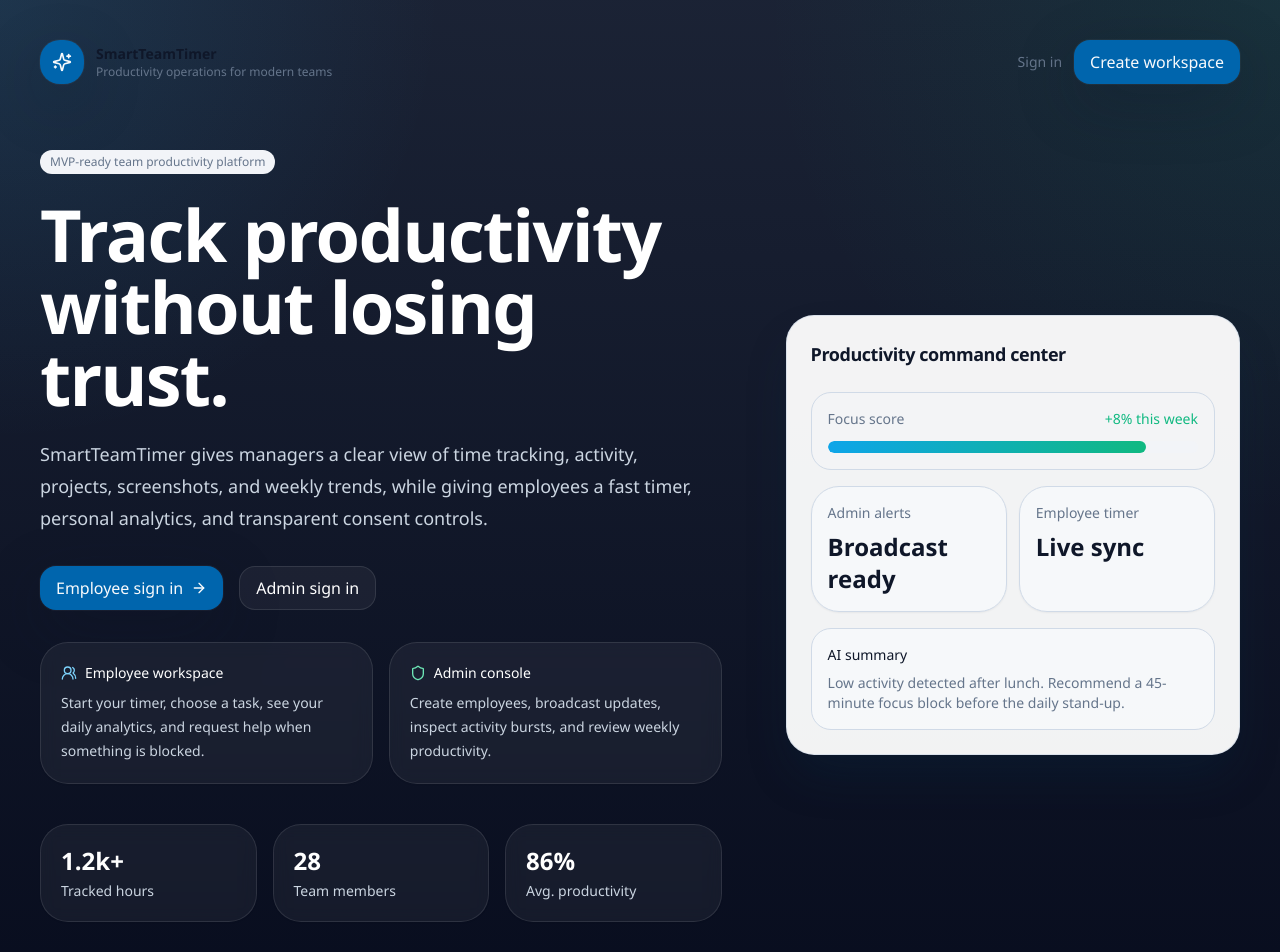
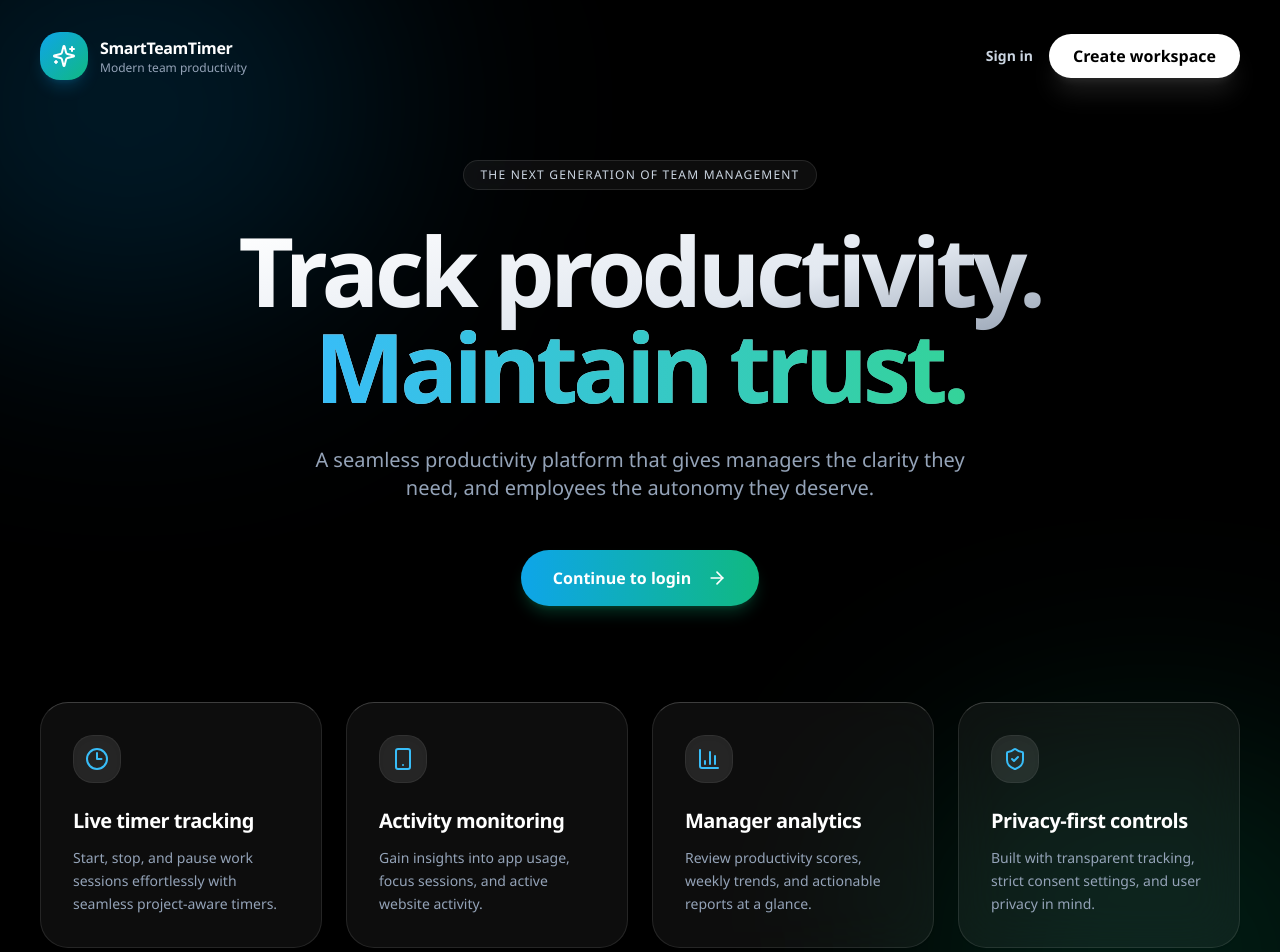
Before and after one commit to alishad846/smart-team-timer, a Next.js app: page / in a window 1280 px wide. Shown: the top 952 px of the page. Built offline with nearby package versions, Linux system fonts and the light colour scheme.

Commit message:
[NEW][Activity tracker]

```diff
--- a/app/page.tsx
+++ b/app/page.tsx
@@ -1,179 +1,115 @@
 import Link from "next/link";
-import { ArrowRight, BarChart3, Clock3, ShieldCheck, Smartphone, Sparkles, Users2, Shield } from "lucide-react";
+import { ArrowRight, BarChart3, Clock3, ShieldCheck, Smartphone, Sparkles, LayoutDashboard, Users } from "lucide-react";
 import { Button } from "@/components/ui/button";
-import { Card, CardContent, CardHeader, CardTitle } from "@/components/ui/card";
+import { Card, CardContent } from "@/components/ui/card";
 import { Badge } from "@/components/ui/badge";
 
 const featureCards = [
   {
     title: "Live timer tracking",
-    description: "Start, stop, and pause work sessions with project-aware timers.",
+    description: "Start, stop, and pause work sessions effortlessly with seamless project-aware timers.",
     icon: Clock3
   },
   {
     title: "Activity monitoring",
-    description: "Monitor app usage, focus sessions, idle time, and website activity.",
+    description: "Gain insights into app usage, focus sessions, and active website activity.",
     icon: Smartphone
   },
   {
     title: "Manager analytics",
-    description: "View productivity scores, weekly trends, screenshots, and reports.",
+    description: "Review productivity scores, weekly trends, and actionable reports at a glance.",
     icon: BarChart3
   },
   {
     title: "Privacy-first controls",
-    description: "Consent settings, transparent tracking, and selective screenshot capture.",
+    description: "Built with transparent tracking, strict consent settings, and user privacy in mind.",
     icon: ShieldCheck
   }
 ];
 
 export default function HomePage() {
   return (
-    <main className="min-h-screen bg-hero-grid">
-      <section className="mx-auto flex min-h-screen max-w-7xl flex-col px-6 py-10 lg:px-10">
-        <header className="flex items-center justify-between">
+    <main className="min-h-screen bg-black overflow-hidden relative selection:bg-primary/30">
+      {/* Abstract Background Gradients */}
+      <div className="absolute top-[-10%] left-[-10%] w-[40%] h-[40%] rounded-full bg-sky-600/20 blur-[120px] pointer-events-none" />
+      <div className="absolute bottom-[-10%] right-[-10%] w-[40%] h-[40%] rounded-full bg-emerald-600/20 blur-[120px] pointer-events-none" />
+
+      <div className="mx-auto flex min-h-screen max-w-7xl flex-col px-6 py-8 lg:px-10 relative z-10">
+
+        {/* Navigation */}
+        <header className="flex items-center justify-between animate-in fade-in slide-in-from-top-4 duration-700">
           <div className="flex items-center gap-3">
-            <div className="flex h-11 w-11 items-center justify-center rounded-2xl bg-primary text-primary-foreground shadow-glow">
-              <Sparkles className="h-5 w-5" />
+            <div className="flex h-12 w-12 items-center justify-center rounded-2xl bg-gradient-to-br from-sky-500 to-emerald-500 text-white shadow-lg shadow-sky-500/20">
+              <Sparkles className="h-6 w-6" />
             </div>
             <div>
-              <p className="text-sm font-semibold">SmartTeamTimer</p>
-              <p className="text-xs text-muted-foreground">Productivity operations for modern teams</p>
+              <p className="text-base font-bold text-white tracking-tight">SmartTeamTimer</p>
+              <p className="text-xs text-slate-400 font-medium">Modern team productivity</p>
             </div>
           </div>
-          <div className="flex items-center gap-3">
+          <div className="flex items-center gap-4">
             <Link
-              href="/auth/login?next=/employee/workspace"
-              className="text-sm font-medium text-muted-foreground hover:text-foreground"
+              href="/auth/login"
+              className="text-sm font-semibold text-slate-300 hover:text-white transition-colors"
             >
               Sign in
             </Link>
-            <Button asChild className="hidden md:inline-flex">
+            <Button asChild className="hidden md:inline-flex bg-white text-black hover:bg-slate-200 rounded-full px-6 font-semibold shadow-xl shadow-white/10 transition-all hover:scale-105 duration-300">
               <Link href="/auth/register">Create workspace</Link>
             </Button>
           </div>
         </header>
 
-        <div className="grid flex-1 items-center gap-16 py-16 lg:grid-cols-[1.2fr_0.8fr]">
-          <div className="max-w-3xl">
-            <Badge variant="secondary" className="w-fit">
-              MVP-ready team productivity platform
-            </Badge>
-            <h1 className="mt-6 text-5xl font-semibold tracking-tight text-white md:text-7xl">
-              Track productivity without losing trust.
-            </h1>
-            <p className="mt-6 max-w-2xl text-lg leading-8 text-slate-300">
-              SmartTeamTimer gives managers a clear view of time tracking, activity, projects, screenshots, and
-              weekly trends, while giving employees a fast timer, personal analytics, and transparent consent controls.
-            </p>
-            <div className="mt-8 flex flex-wrap gap-4">
-              <Button asChild>
-                <Link href="/auth/login?next=/employee/workspace" className="inline-flex items-center gap-2">
-                  Employee sign in
-                  <ArrowRight className="h-4 w-4" />
-                </Link>
-              </Button>
-              <Button variant="outline" asChild className="border-white/10 bg-white/5 text-white hover:bg-white/10">
-                <Link href="/auth/login?next=/admin">Admin sign in</Link>
-              </Button>
-            </div>
+        {/* Hero Section */}
+        <div className="flex flex-col items-center justify-center flex-1 text-center mt-20 mb-24 animate-in fade-in slide-in-from-bottom-8 duration-1000 delay-150 fill-mode-both">
+          <Badge variant="outline" className="border-white/10 bg-white/5 text-slate-300 px-4 py-1.5 rounded-full backdrop-blur-md mb-8 text-xs font-medium uppercase tracking-widest">
+            The next generation of team management
+          </Badge>
 
-            <div className="mt-8 grid gap-4 md:grid-cols-2">
-              <Card className="border-white/10 bg-white/5 backdrop-blur">
-                <CardContent className="p-5">
-                  <div className="flex items-center gap-2 text-sm font-medium text-white">
-                    <Users2 className="h-4 w-4 text-sky-300" />
-                    Employee workspace
-                  </div>
-                  <p className="mt-2 text-sm leading-6 text-slate-300">
-                    Start your timer, choose a task, see your daily analytics, and request help when something is blocked.
-                  </p>
-                </CardContent>
-              </Card>
-              <Card className="border-white/10 bg-white/5 backdrop-blur">
-                <CardContent className="p-5">
-                  <div className="flex items-center gap-2 text-sm font-medium text-white">
-                    <Shield className="h-4 w-4 text-emerald-300" />
-                    Admin console
-                  </div>
-                  <p className="mt-2 text-sm leading-6 text-slate-300">
-                    Create employees, broadcast updates, inspect activity bursts, and review weekly productivity.
-                  </p>
-                </CardContent>
-              </Card>
-            </div>
+          <h1 className="text-5xl md:text-7xl lg:text-8xl font-bold tracking-tighter text-transparent bg-clip-text bg-gradient-to-br from-white via-slate-200 to-slate-500 max-w-5xl leading-tight">
+            Track productivity. <br className="hidden md:block" />
+            <span className="text-transparent bg-clip-text bg-gradient-to-r from-sky-400 to-emerald-400">Maintain trust.</span>
+          </h1>
 
-            <div className="mt-10 grid gap-4 sm:grid-cols-3">
-              {[
-                { label: "Tracked hours", value: "1.2k+" },
-                { label: "Team members", value: "28" },
-                { label: "Avg. productivity", value: "86%" }
-              ].map((item) => (
-                <Card key={item.label} className="border-white/10 bg-white/5 backdrop-blur">
-                  <CardContent className="p-5">
-                    <div className="text-2xl font-semibold text-white">{item.value}</div>
-                    <p className="mt-1 text-sm text-slate-300">{item.label}</p>
-                  </CardContent>
-                </Card>
-              ))}
-            </div>
+          <p className="mt-8 max-w-2xl text-lg md:text-xl leading-relaxed text-slate-400 font-medium">
+            A seamless productivity platform that gives managers the clarity they need, and employees the autonomy they deserve.
+          </p>
+
+          <div className="mt-12 flex items-center justify-center w-full">
+            <Button asChild size="lg" className="h-14 px-8 rounded-full bg-gradient-to-r from-sky-500 to-emerald-500 hover:from-sky-400 hover:to-emerald-400 text-white shadow-lg shadow-emerald-500/25 border-0 text-base font-semibold transition-all hover:scale-105 duration-300 w-full sm:w-auto group">
+              <Link href="/auth/login">
+                Continue to login
+                <ArrowRight className="ml-2 h-5 w-5 transition-transform group-hover:translate-x-1" />
+              </Link>
+            </Button>
           </div>
-
-          <Card className="border-border/70 bg-card/95 shadow-2xl shadow-sky-950/30">
-            <CardHeader>
-              <CardTitle>Productivity command center</CardTitle>
-            </CardHeader>
-            <CardContent className="space-y-4">
-              <div className="rounded-2xl border border-border bg-muted/40 p-4">
-                <div className="flex items-center justify-between">
-                  <span className="text-sm text-muted-foreground">Focus score</span>
-                  <span className="text-sm font-medium text-emerald-500">+8% this week</span>
-                </div>
-                <div className="mt-3 h-3 overflow-hidden rounded-full bg-muted">
-                  <div className="h-full w-[86%] rounded-full bg-gradient-to-r from-sky-500 to-emerald-500" />
-                </div>
-              </div>
-              <div className="grid gap-3 sm:grid-cols-2">
-                <Card className="border-border bg-background/80">
-                  <CardContent className="p-4">
-                    <p className="text-sm text-muted-foreground">Admin alerts</p>
-                    <p className="mt-2 text-2xl font-semibold">Broadcast ready</p>
-                  </CardContent>
-                </Card>
-                <Card className="border-border bg-background/80">
-                  <CardContent className="p-4">
-                    <p className="text-sm text-muted-foreground">Employee timer</p>
-                    <p className="mt-2 text-2xl font-semibold">Live sync</p>
-                  </CardContent>
-                </Card>
-              </div>
-              <div className="rounded-2xl border border-border bg-background/80 p-4">
-                <p className="text-sm font-medium">AI summary</p>
-                <p className="mt-2 text-sm text-muted-foreground">
-                  Low activity detected after lunch. Recommend a 45-minute focus block before the daily stand-up.
-                </p>
-              </div>
-            </CardContent>
-          </Card>
         </div>
 
-        <section className="grid gap-4 py-10 md:grid-cols-2 xl:grid-cols-4">
-          {featureCards.map((feature) => {
+        {/* Feature Grid */}
+        <section className="grid gap-6 md:grid-cols-2 lg:grid-cols-4 pb-20 animate-in fade-in slide-in-from-bottom-12 duration-1000 delay-300 fill-mode-both">
+          {featureCards.map((feature, index) => {
             const Icon = feature.icon;
             return (
-              <Card key={feature.title} className="border-border/70 bg-card/90 backdrop-blur">
-                <CardContent className="p-6">
-                  <div className="flex h-11 w-11 items-center justify-center rounded-2xl bg-primary/10 text-primary">
-                    <Icon className="h-5 w-5" />
+              <Card
+                key={feature.title}
+                className="group border-white/10 bg-white/5 backdrop-blur-xl hover:bg-white/10 transition-all duration-500 overflow-hidden relative border-t-white/20"
+              >
+                <div className="absolute inset-0 bg-gradient-to-br from-white/5 to-transparent opacity-0 group-hover:opacity-100 transition-opacity duration-500" />
+                <CardContent className="p-8 relative z-10">
+                  <div className="flex h-12 w-12 items-center justify-center rounded-2xl bg-white/10 text-sky-400 mb-6 group-hover:scale-110 group-hover:text-emerald-400 transition-all duration-500 shadow-inner border border-white/5">
+                    <Icon className="h-6 w-6" />
                   </div>
-                  <h3 className="mt-4 text-lg font-semibold">{feature.title}</h3>
-                  <p className="mt-2 text-sm leading-6 text-muted-foreground">{feature.description}</p>
+                  <h3 className="text-xl font-semibold text-white tracking-tight">{feature.title}</h3>
+                  <p className="mt-3 text-sm leading-relaxed text-slate-400 font-medium">
+                    {feature.description}
+                  </p>
                 </CardContent>
               </Card>
             );
           })}
         </section>
-      </section>
+
+      </div>
     </main>
   );
 }
```
